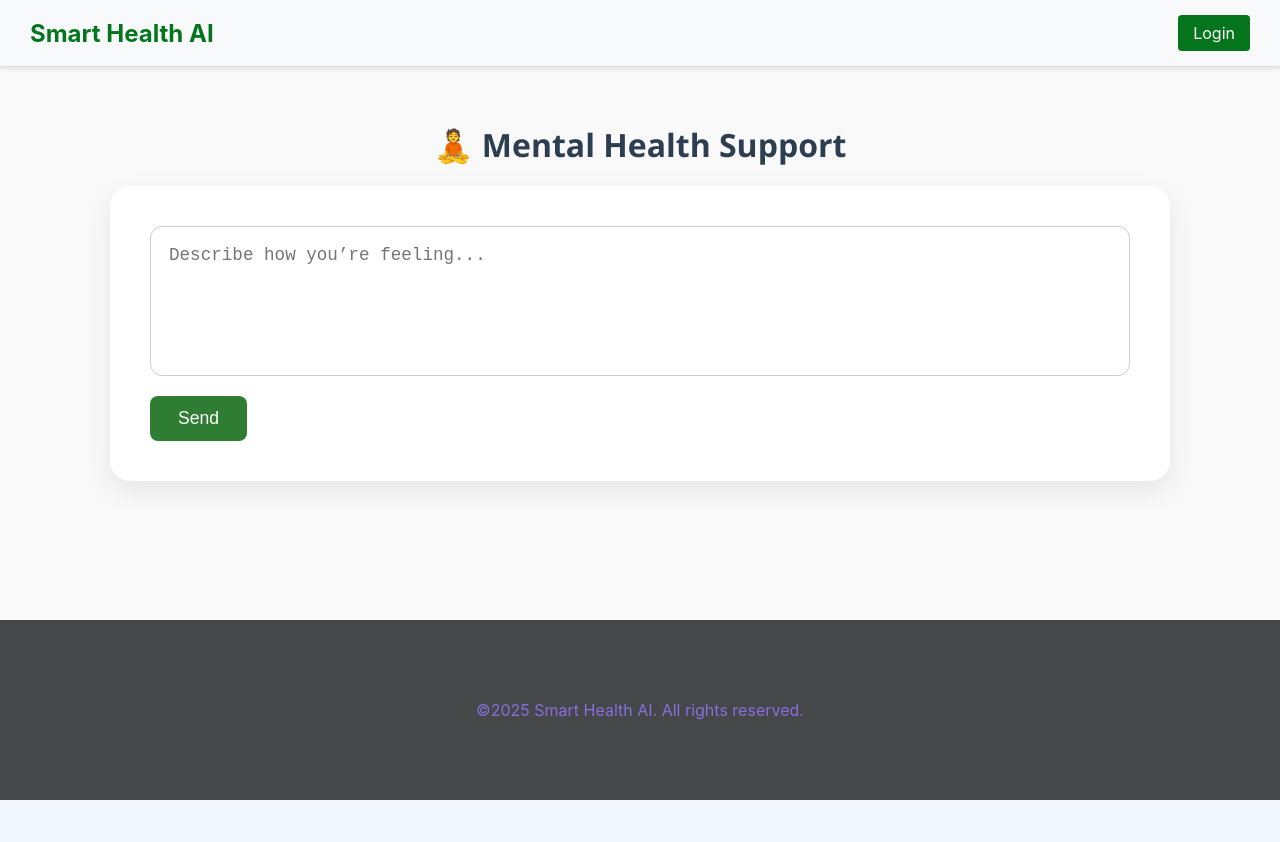
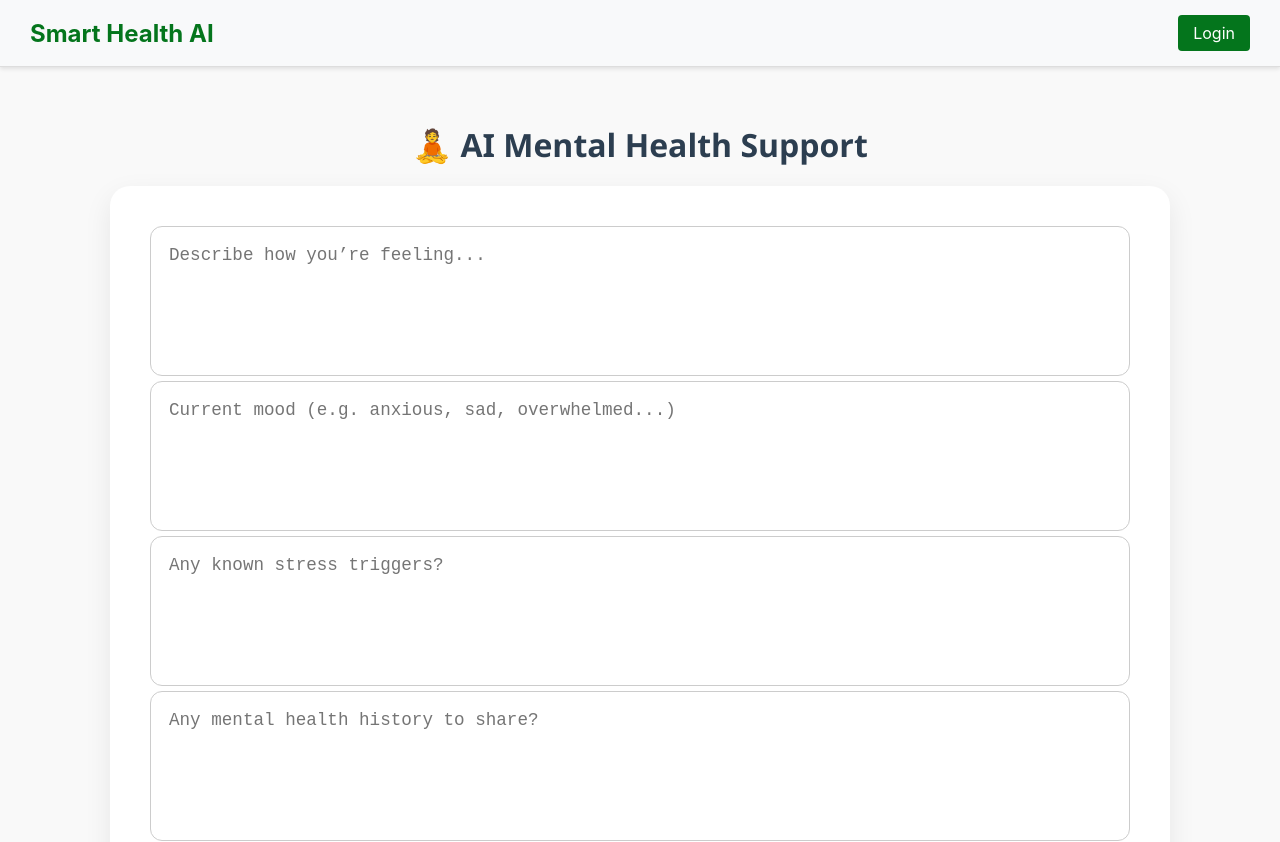
Before and after one commit to NidhiSingh740/ai-health, a React (Create React App) app in the folder client/: page /mental-health in a window 1280 px wide. Shown: the top 842 px of the page. Before the commit the page ends 800 px from the top, so only its background shows below. Built offline with nearby package versions, Linux system fonts and the light colour scheme.

Commit message:
enchanced mentalhealth

```diff
--- a/client/src/pages/MentalHealth.js
+++ b/client/src/pages/MentalHealth.js
@@ -1,64 +1,102 @@
+import React, { useState } from "react";
+import Spinner from "../components/Spinner";
+import axios from "axios";
+import "./SymptomChecker.css"; // Reusing same styles for consistency
 
-import React, { useState } from 'react';
-import Spinner from '../components/Spinner';
-import axios from 'axios';
-import './MentalHealth.css';
+function MentalHealth({ user }) {
+  const [message, setMessage] = useState("");
+  const [mood, setMood] = useState("");
+  const [triggers, setTriggers] = useState("");
+  const [history, setHistory] = useState("");
+  const [reply, setReply] = useState("");
+  const [loading, setLoading] = useState(false);
+  const [error, setError] = useState("");
 
-function MentalHealth() {
-  const [message, setMessage] = useState('');
-  const [reply, setReply] = useState('');
-  const [loading, setLoading] = useState(false);
+  const handleSubmit = async (e) => {
+    e.preventDefault();
+    setError("");
+    setReply("");
 
-  const sendMessage = async () => {
-    if (!message.trim()) return;
+    if (!message.trim()) {
+      setError("Please describe how you're feeling.");
+      return;
+    }
+
     setLoading(true);
-    setReply('');
 
     try {
-      const res = await axios.post(
-        'http://localhost:5000/api/mental-health',
-        { message }
-      );
+      const payload = {
+        message: message.trim(),
+        userMood: mood.trim(),
+        stressTriggers: triggers.trim(),
+        mentalHealthHistory: history.trim(),
+        user: {
+          name: user?.name,
+          age: user?.age,
+          gender: user?.gender,
+        },
+      };
+
+      const res = await axios.post("http://localhost:5000/api/mental-health", payload);
       setReply(res.data.reply);
     } catch (err) {
-      setReply('Error processing request. Please try again.');
+      setError("Something went wrong. Please try again.");
     } finally {
       setLoading(false);
     }
   };
 
   return (
-    <div className="mental-health-container">
-      <h2>🧘 Mental Health Support</h2>
-      <form className='mental-health' onSubmit={sendMessage}>
-      <textarea
-        value={message}
-        onChange={e => setMessage(e.target.value)}
-        placeholder="Describe how you’re feeling..."
+    <div className="symptom-checker-container">
+      <h2>🧘 AI Mental Health Support</h2>
+      <form className="symptom-form" onSubmit={handleSubmit}>
+        <textarea
+          placeholder="Describe how you’re feeling..."
+          value={message}
+          onChange={(e) => setMessage(e.target.value)}
+          rows="2"
+        />
+        <textarea
+          placeholder="Current mood (e.g. anxious, sad, overwhelmed...)"
+          value={mood}
+          onChange={(e) => setMood(e.target.value)}
+          rows="2"
+        />
+        <textarea
+          placeholder="Any known stress triggers?"
+          value={triggers}
+          onChange={(e) => setTriggers(e.target.value)}
+          rows="2"
+        />
+        <textarea
+          placeholder="Any mental health history to share?"
+          value={history}
+          onChange={(e) => setHistory(e.target.value)}
+          rows="2"
+        />
+        <button type="submit" disabled={loading}>
+          {loading ? "Analyzing..." : "Get Support"}
+        </button>
+      </form>
 
-      />
-      <button
-        onClick={sendMessage}
+      {error && (
+        <div className="error-box">
+          <h4>Error:</h4>
+          <p>{error}</p>
+        </div>
+      )}
 
-        disabled={loading}
-      >
-        {loading?(
-        <>
-        <span className='spinner'/> Thinking..
-
-        </>
-        ):(
-          'Send'
-        )}
-
-      </button>
-</form>
       {loading && <Spinner />}
 
       {reply && (
-        <div className='mentalhealth-answer'>
+        <div className="result-box">
+          {user?.name && (
+            <p className="greeting">
+              Hi {user.name}, here's what I suggest for your mental well-being:
+            </p>
+          )}
           <h4>AI Response:</h4>
-          <p>{reply}</p>
+          <pre style={{ whiteSpace: 'pre-wrap', lineHeight: '1.5' }}>{reply}</pre>
         </div>
       )}
     </div>
```
Also changed, not shown: 2 other files (tests, documents, lock files or other folders).
